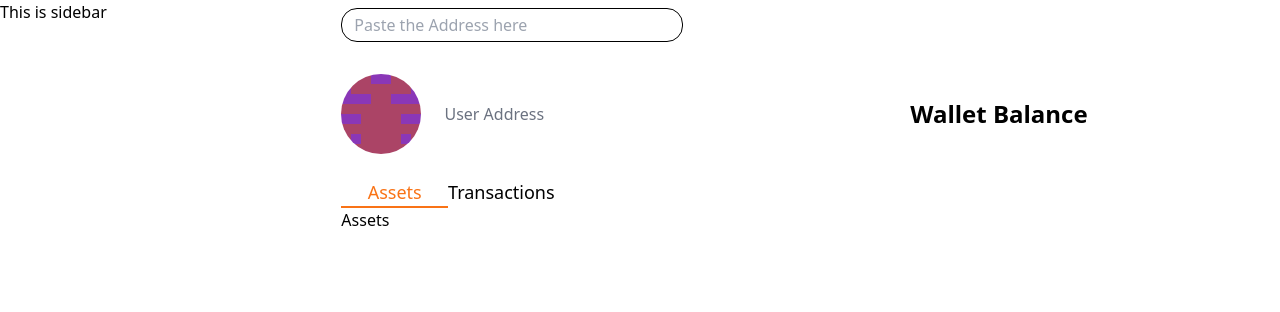
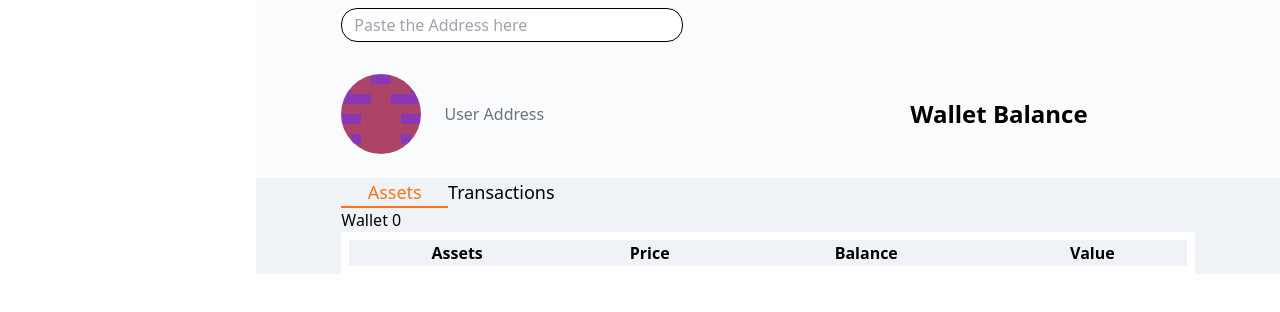
Before and after one commit to Sharan-ram/covalent-test, a React (Create React App) app: page / in a window 1280 px wide. Shown: the top 312 px of the page. Built offline with nearby package versions, Linux system fonts and the light colour scheme; no server answers.

Commit message:
Style background

```diff
--- a/src/Components/CompositeComponents/Assets.js
+++ b/src/Components/CompositeComponents/Assets.js
@@ -5,21 +5,53 @@ import {
   fetchAssets,
   getUserAddress,
   getUserAssets,
-  // getWalletBalance,
+  getWalletBalance,
 } from "../../redux/user";
 
 function Assets() {
   const dispatch = useDispatch();
   const userAddress = useSelector(getUserAddress);
   const assets = useSelector(getUserAssets);
-  // const walletBalance = useSelector(getWalletBalance);
+  const walletBalance = useSelector(getWalletBalance);
+  console.log({ assets });
 
   useEffect(() => {
     assets.length === 0 && dispatch(fetchAssets({ userAddress }));
   }, [dispatch, userAddress, assets.length]);
 
   console.log({ assets });
-  return <div>Assets</div>;
+  return (
+    <div>
+      Wallet {walletBalance}
+      <div className="bg-white p-2">
+        <table className="w-full">
+          <tr className="bg-[#eff3f8]">
+            <th>Assets</th>
+            <th>Price</th>
+            <th>Balance</th>
+            <th>Value</th>
+          </tr>
+          {assets.map((asset) => {
+            const {
+              contract_ticker_symbol,
+              logo_url,
+              finalPrice,
+              finalBalance,
+              finalValue,
+            } = asset;
+            return (
+              <tr className="border-b-1 border-b-gray-600">
+                <td>{contract_ticker_symbol}</td>
+                <td>{finalPrice.toFixed(2)}</td>
+                <td>{finalBalance.toFixed(4)}</td>
+                <td>{finalValue.toFixed(2)}</td>
+              </tr>
+            );
+          })}
+        </table>
+      </div>
+    </div>
+  );
 }
 
 export default Assets;
--- a/src/Components/CompositeComponents/Sections/Details.js
+++ b/src/Components/CompositeComponents/Sections/Details.js
@@ -8,7 +8,7 @@ import Transactions from "../Transactions";
 function DetailSection() {
   const activeTab = useSelector(getActiveTab);
   return (
-    <div>
+    <div className="w-5/6 mx-auto">
       <Tabs />
       {activeTab === "assets" && <Assets />}
       {activeTab === "transactions" && <Transactions />}
--- a/src/Components/CompositeComponents/Sections/Profile.js
+++ b/src/Components/CompositeComponents/Sections/Profile.js
@@ -4,7 +4,7 @@ import WalletBalance from "../WalletBalance";
 
 function ProfileSection() {
   return (
-    <div className="py-6 flex items-center">
+    <div className="w-5/6 mx-auto py-6 flex items-center">
       <div className="w-1/12">
         <Avatar />
       </div>
--- a/src/Components/CompositeComponents/Sections/Search.js
+++ b/src/Components/CompositeComponents/Sections/Search.js
@@ -5,7 +5,7 @@ import Input from "../../AtomicComponents/Input";
 function SearchSection() {
   const [value, setValue] = useState("");
   return (
-    <div className="py-2">
+    <div className="w-5/6 mx-auto py-2">
       <Input value={value} onChange={(e) => setValue(e.target.value)} />
     </div>
   );
--- a/src/Components/CompositeComponents/Transactions.js
+++ b/src/Components/CompositeComponents/Transactions.js
@@ -1,4 +1,22 @@
+import { useEffect } from "react";
+import { useDispatch, useSelector } from "react-redux";
+
+import {
+  fetchTransactions,
+  getUserAddress,
+  getUserTransactions,
+} from "../../redux/user";
+
 function Transactions() {
+  const dispatch = useDispatch();
+  const userAddress = useSelector(getUserAddress);
+  const transactions = useSelector(getUserTransactions);
+
+  useEffect(() => {
+    transactions.length === 0 && dispatch(fetchTransactions({ userAddress }));
+  }, [dispatch, userAddress, transactions.length]);
+
+  // console.log({ assets });
   return <div>Transactions</div>;
 }
 
--- a/src/Layout.js
+++ b/src/Layout.js
@@ -1,7 +1,7 @@
 import MainContent from "./MainContent";
 
 const SideBar = () => {
-  return <div className="w-1/5">This is sidebar</div>;
+  return <div className="w-1/5 bg-white"></div>;
 };
 
 const Layout = () => {
--- a/src/MainContent.js
+++ b/src/MainContent.js
@@ -5,9 +5,13 @@ import DetailSection from "./Components/CompositeComponents/Sections/Details";
 const MainContent = () => {
   return (
     <div className="w-4/5">
-      <div className="w-5/6 mx-auto">
+      <div className="bg-[#fafbfc]">
         <SearchSection />
+      </div>
+      <div className="bg-[#fafbfc]">
         <ProfileSection />
+      </div>
+      <div className="bg-[#eff3f8]">
         <DetailSection />
       </div>
     </div>
--- a/src/api/index.js
+++ b/src/api/index.js
@@ -21,3 +21,15 @@ export const fetchAssets = async ({ chain_id = 1, userAddress }) => {
     })
     .filter((item) => item.finalValue >= 0.00001);
 };
+
+export const fetchTransactions = async ({
+  chain_id = 1,
+  userAddress,
+  pageNumber = 0,
+  pageSize = 20,
+}) => {
+  const url = `${process.env.REACT_APP_BASE_URL}/${chain_id}/address/${userAddress}/transactions_v2/?quote-currency=USD&format=JSON&block-signed-at-asc=false&page-number=${pageNumber}&page-size=${pageSize}&key=${process.env.REACT_APP_API_KEY}`;
+  const res = await axios.get(url);
+  console.log({ res });
+  return res.data.data.items;
+};
--- a/src/assets/main.css
+++ b/src/assets/main.css
@@ -463,6 +463,10 @@ video {
   display: flex;
 }
 
+.table {
+  display: table;
+}
+
 .w-1\/5 {
   width: 20%;
 }
@@ -473,10 +477,6 @@ video {
 
 .w-4\/5 {
   width: 80%;
-}
-
-.w-5\/6 {
-  width: 83.333333%;
 }
 
 .w-20 {
@@ -493,6 +493,10 @@ video {
 
 .w-1\/2 {
   width: 50%;
+}
+
+.w-5\/6 {
+  width: 83.333333%;
 }
 
 .w-1\/12 {
@@ -548,6 +552,30 @@ video {
   border-bottom-color: rgb(249 115 22 / 1);
 }
 
+.border-b-gray-600 {
+  --tw-border-opacity: 1;
+  border-bottom-color: rgb(75 85 99 / var(--tw-border-opacity));
+}
+
+.bg-white {
+  --tw-bg-opacity: 1;
+  background-color: rgb(255 255 255 / var(--tw-bg-opacity));
+}
+
+.bg-\[\#fafbfc\] {
+  --tw-bg-opacity: 1;
+  background-color: rgb(250 251 252 / var(--tw-bg-opacity));
+}
+
+.bg-\[\#eff3f8\] {
+  --tw-bg-opacity: 1;
+  background-color: rgb(239 243 248 / var(--tw-bg-opacity));
+}
+
+.p-2 {
+  padding: 0.5rem;
+}
+
 .px-3 {
   padding-left: 0.75rem;
   padding-right: 0.75rem;
--- a/src/redux/user.js
+++ b/src/redux/user.js
@@ -1,6 +1,9 @@
 import { createSlice, createAsyncThunk } from "@reduxjs/toolkit";
 
-import { fetchAssets as fetchAssetsApiHandler } from "../api";
+import {
+  fetchAssets as fetchAssetsApiHandler,
+  fetchTransactions as fetchTransactionsApiHandler,
+} from "../api";
 
 const initialState = {
   address: "0x11577a8a5baf1e25b9a2d89f39670f447d75c3cd",
@@ -16,6 +19,18 @@ export const fetchAssets = createAsyncThunk(
   async ({ chain_id, userAddress }, thunkApi, _) => {
     try {
       const res = await fetchAssetsApiHandler({ chain_id, userAddress });
+      return res;
+    } catch (err) {
+      return thunkApi.rejectWithValue([], err);
+    }
+  }
+);
+
+export const fetchTransactions = createAsyncThunk(
+  "user/fetchTransactions",
+  async ({ chain_id, userAddress }, thunkApi, _) => {
+    try {
+      const res = await fetchTransactionsApiHandler({ chain_id, userAddress });
       return res;
     } catch (err) {
       return thunkApi.rejectWithValue([], err);
@@ -52,4 +67,6 @@ export const getWalletBalance = (state) => {
   );
 };
 
+export const getUserTransactions = (state) => state.user.transactions;
+
 export default user.reducer;
```
